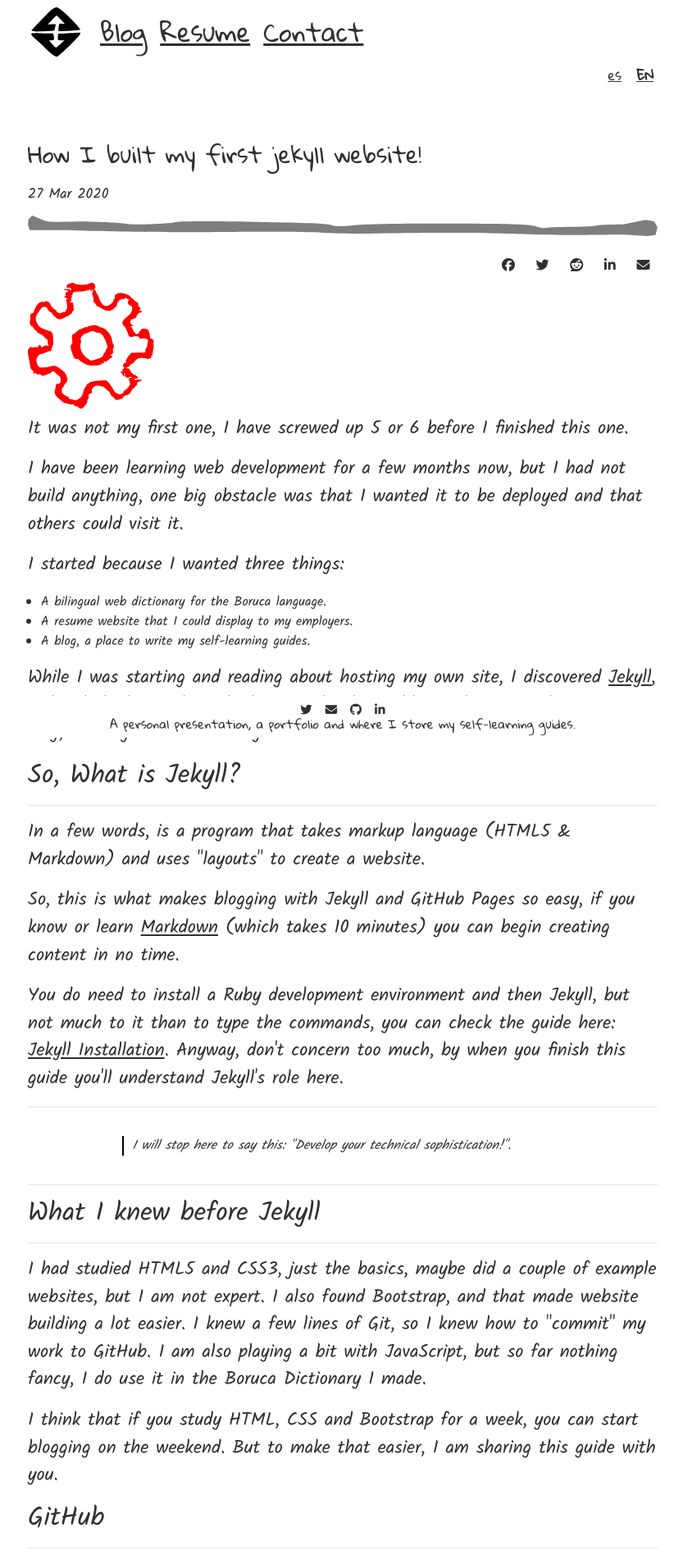
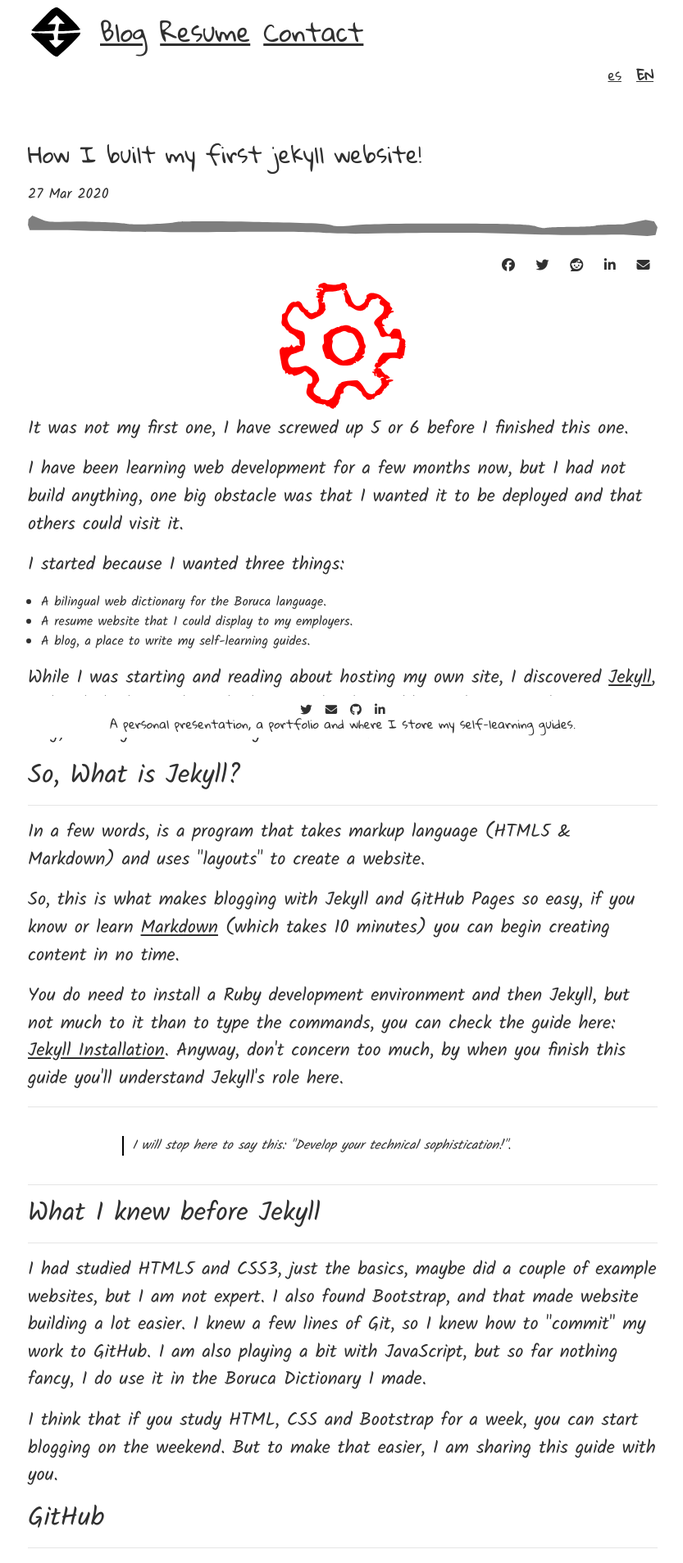
Before and after one commit to adrian-robles/adrian-robles.github.io, a Jekyll site: the page built from _posts/2020-03-29-how-i-built-my-first-jekyll.html, in a window 1280 px wide. Shown: the top 1907 px of the page at 82% size, without its empty margins (222-1055 px from the left). Built offline with Jekyll 4.4.1, drawn with Linux system fonts in a browser that asks for light colours; nearby versions of some CDN libraries.

Commit message:
Center post icon

```diff
--- a/_posts/2020-03-29-how-i-built-my-first-jekyll.html
+++ b/_posts/2020-03-29-how-i-built-my-first-jekyll.html
@@ -11,7 +11,7 @@ last_modified_at: 2020-03-27 00:00:00 -0600
 categories: project
 ---
 
-<img src="/assets/images/adrianLogos/ppr.svg" alt="Project Icon" class="img-fluid mx-auto post-icon mb-2">
+<img src="/assets/images/adrianLogos/ppr.svg" alt="Project Icon" class="img-fluid mx-auto d-block post-icon mb-2">
 
 
 <p>
--- a/_sass/main.scss
+++ b/_sass/main.scss
@@ -142,7 +142,6 @@ blockquote {
 .post-icon {
   width: 12vw;
   height: auto;
-  margin: 0 auto;
 }
 
 
```
